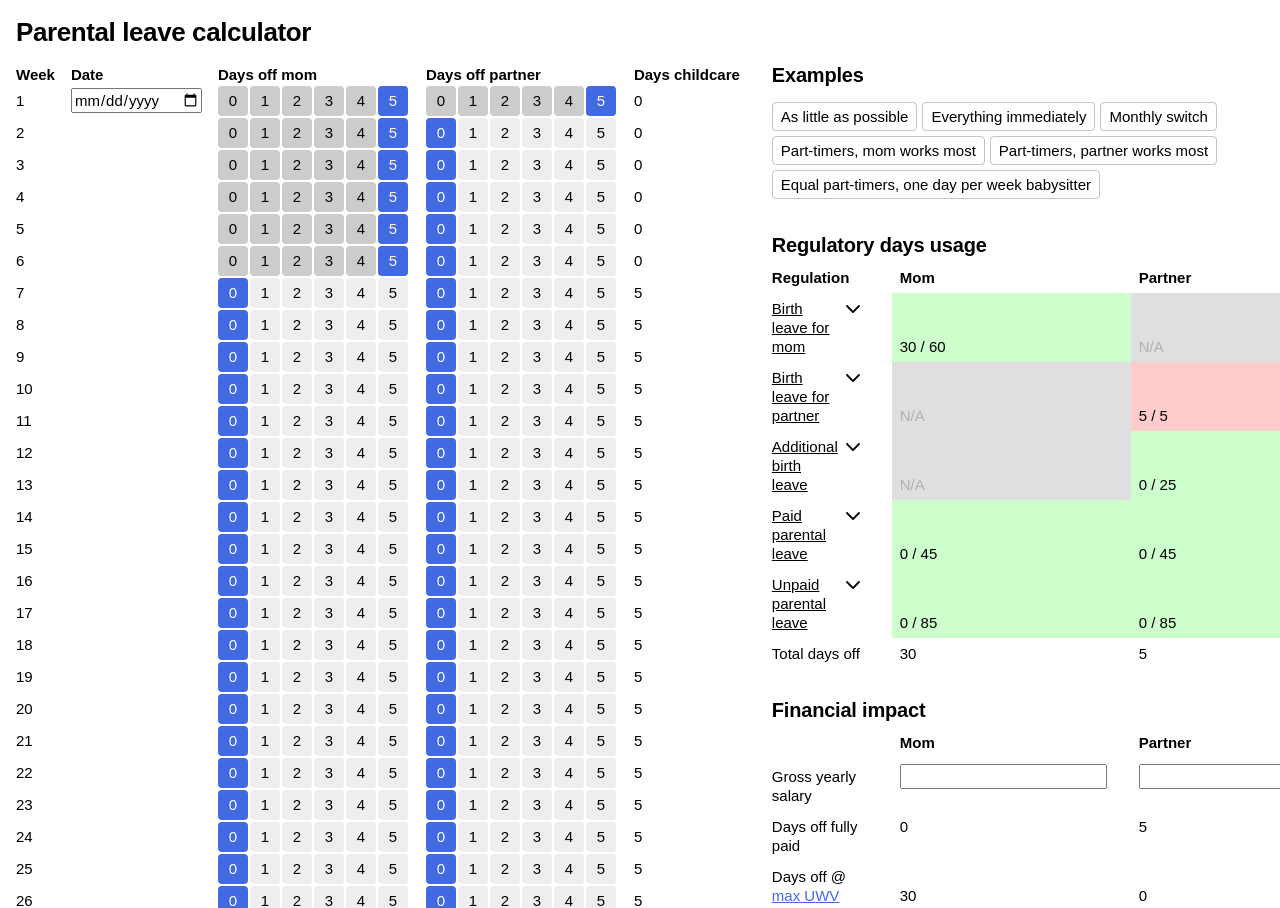
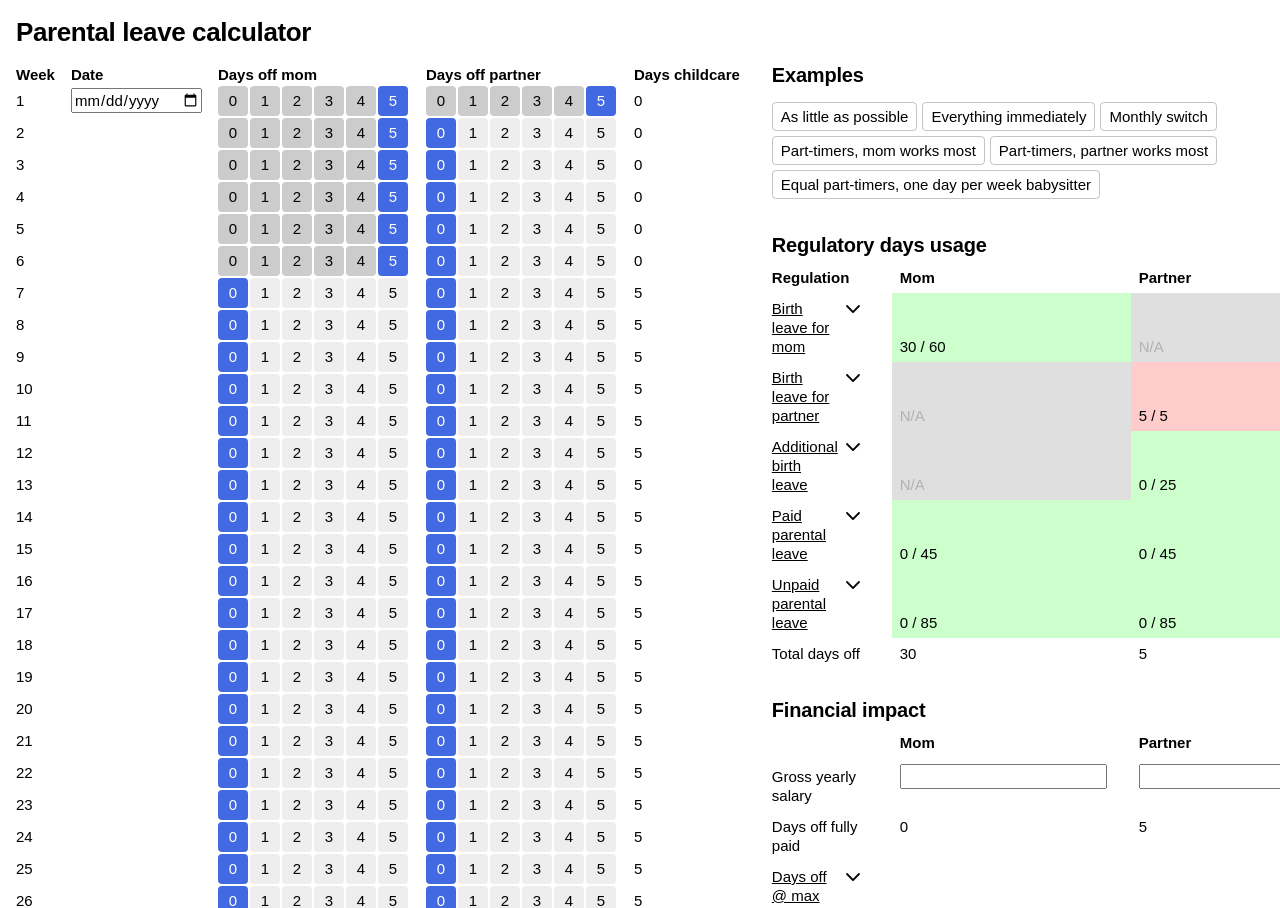
Before and after one commit to Thomas-Kuipers/verlofcalculator, a Vue app: page / in a window 1280 px wide. Shown: the top 908 px of the page. Built offline with nearby package versions, Linux system fonts and the light colour scheme.

Commit message:
Better financial info

```diff
--- a/src/components/DaysWithMissedIncome.vue
+++ b/src/components/DaysWithMissedIncome.vue
@@ -24,7 +24,7 @@ const tooltip = computed(() => {
     <td>
         <div :class="$style.container">
             <span>{{ days || 0 }}</span>
-            <Tooltip :tooltip="tooltip">
+            <Tooltip tooltip="Missed income per day">
                 <Money hide-zero :value="missedIncome" />
             </Tooltip>
         </div>
--- a/src/components/Financial.vue
+++ b/src/components/Financial.vue
@@ -5,6 +5,7 @@ import Money from '@/components/Money.vue'
 import DaysWithMissedIncome from '@/components/DaysWithMissedIncome.vue'
 import Tooltip from '@/components/Tooltip.vue'
 import { formatMoney } from '@/helpers/formatMoney'
+import RowWithInfo from '@/components/RowWithInfo.vue'
 
 const leaveStore = useLeaveStore()
 </script>
@@ -38,12 +39,7 @@ const leaveStore = useLeaveStore()
         <td>{{ leaveStore.daysOffFullyPaid(true) }}</td>
         <td>{{ leaveStore.daysOffFullyPaid(false) }}</td>
     </tr>
-    <tr>
-        <td>
-            <Tooltip :tooltip="`You get paid 100% of your own daily wage, or the maximum of UWV (${formatMoney(uwvMaximumDagloon)}), whichever is less`">
-                Days off @ <a target="_blank" href="https://www.uwv.nl/particulieren/ziek/ziek-zonder-werkgever/na-ziekmelding/detail/mijn-ziektewet-uitkering/hoe-hoog-is-mijn-ziektewet-uitkering/berekening-van-uw-dagloon#:~:text=Voor%20uw%20uitkering%20geldt%20een,de%20berekening%20van%20uw%20dagloon.">max UWV</a>
-            </Tooltip>
-        </td>
+    <RowWithInfo title="Days off @ max UWV">
         <DaysWithMissedIncome
             :normal-income="leaveStore.dailySalary(true)"
             :payout="leaveStore.payoutAtMaxUwv(true)"
@@ -56,7 +52,14 @@ const leaveStore = useLeaveStore()
             :payout="leaveStore.payoutAtMaxUwv(false)"
             :days="leaveStore.daysOffAtMaxUwv(false)"
         />
-    </tr>
+        <template #info>
+            <ul>
+                <li>You get paid 100% of your own daily wage, or the <a target="_blank" href="https://www.uwv.nl/particulieren/ziek/ziek-zonder-werkgever/na-ziekmelding/detail/mijn-ziektewet-uitkering/hoe-hoog-is-mijn-ziektewet-uitkering/berekening-van-uw-dagloon#:~:text=Voor%20uw%20uitkering%20geldt%20een,de%20berekening%20van%20uw%20dagloon.">maximum of the UWV</a> (<Money :value="uwvMaximumDagloon" />), whichever is less.</li>
+                <li v-if="leaveStore.dailySalary(true) !== null">Mom will get paid out <Money :value="leaveStore.payoutAtMaxUwv(true)" /> for each of these days. Her normal daily salary is <Money :value="leaveStore.dailySalary(true)" />, so she misses out on <Money :value="leaveStore.missedIncomeAtMaxUwv(true)" /> per day.</li>
+                <li v-if="leaveStore.dailySalary(false) !== null">The partner will get paid out <Money :value="leaveStore.payoutAtMaxUwv(false)" /> for each of these days. Their normal daily salary is <Money :value="leaveStore.dailySalary(false)" />, so they miss out on <Money :value="leaveStore.missedIncomeAtMaxUwv(false)" /> per day.</li>
+            </ul>
+        </template>
+    </RowWithInfo>
     <tr>
         <td>
             <Tooltip :tooltip="`You get paid 70% of your own daily wage, or 70% of the maximum of UWV (${formatMoney(0.7 * uwvMaximumDagloon)}), whichever is less`">
--- a/src/components/RegulationRow.vue
+++ b/src/components/RegulationRow.vue
@@ -6,19 +6,15 @@ import {
     Regulation,
     useLeaveStore
 } from '@/stores/leave'
-import { computed, ref } from 'vue'
-import TextContent from '@/components/TextContent.vue'
-import CaretDown from '@/assets/icons/caret-down.svg'
-import RowInfo from '@/components/RowInfo.vue'
+import { computed } from 'vue'
 import { formatMoney } from '@/helpers/formatMoney'
+import RowWithInfo from '@/components/RowWithInfo.vue'
 
 const props = defineProps<{
     regulation: Regulation
 }>()
 
 const leaveStore = useLeaveStore()
-const expanded = ref(false)
-const toggle = () => expanded.value = !expanded.value
 
 const salaryMom = computed(() => {
     if (!props.regulation.mom) {
@@ -37,7 +33,6 @@ const salaryMom = computed(() => {
 
     return `Mom gets paid ${formatMoney(payoutPerDay)} per day, while normally getting paid ${formatMoney(normalIncomePerDay)}, meaning she misses out on ${formatMoney(missedIncomePerDay)} per day.`
 })
-
 
 const salarySecondParent = computed(() => {
     if (!props.regulation.secondParent) {
@@ -59,19 +54,13 @@ const salarySecondParent = computed(() => {
 </script>
 
 <template>
-    <tr>
-        <td>
-            <button :class="$style.expand" @click="toggle">
-                <span>{{ regulation.title }}</span>
-                <img :src="CaretDown" alt="Arrow down" :class="$style.caret" />
-            </button>
-        </td>
+    <RowWithInfo :title="regulation.title">
         <td :class="{[$style.days]: true, [$style.maxed]: leaveStore.daysUsedByRegulation(regulation.id, true) === regulation.daysOff }" v-if="regulation.mom">{{ leaveStore.daysUsedByRegulation(regulation.id, true) }} / {{ regulation.daysOff }}</td>
         <td v-if="!regulation.mom" :class="$style.na">N/A</td>
         <td :class="{[$style.days]: true, [$style.maxed]: leaveStore.daysUsedByRegulation(regulation.id, false) === regulation.daysOff }" v-if="regulation.secondParent">{{ leaveStore.daysUsedByRegulation(regulation.id, false) }} / {{ regulation.daysOff }}</td>
         <td v-if="!regulation.secondParent" :class="$style.na">N/A</td>
-    </tr>
-    <RowInfo v-if="expanded">
+
+        <template #info>
             <p>Official title: {{ regulation.officialTitle }}</p>
             <ul>
                 <li v-for="line in regulation.description">{{ line }}</li>
@@ -79,7 +68,8 @@ const salarySecondParent = computed(() => {
                 <li v-if="salarySecondParent">{{ salarySecondParent }}</li>
             </ul>
             <p>More info on <a target="_blank" :href="regulation.url">rijksoverheid.nl</a></p>
-    </RowInfo>
+        </template>
+    </RowWithInfo>
 </template>
 
 <style lang="scss" module>
@@ -100,19 +90,4 @@ tfoot td {
 .maxed {
     background: #FCC;
 }
-
-.expand {
-    position: relative;
-    text-decoration: underline;
-    width: 100%;
-    text-align: left;
-    padding-right: 30px;
-}
-
-.caret {
-    width: 30px;
-    position: absolute;
-    right: 0;
-    top: -6px;
-}
 </style>
--- a/src/components/RowInfo.vue
+++ /dev/null
@@ -1,28 +0,0 @@
-<script setup lang="ts">
-import TextContent from '@/components/TextContent.vue'
-</script>
-
-<template>
-    <tr>
-        <td colspan="3" :class="$style.infoTd">
-            <TextContent :class="$style.info">
-                <slot />
-            </TextContent>
-        </td>
-    </tr>
-</template>
-
-<style lang="scss" module>
-@use '@/assets/scss/typography.scss';
-
-.infoTd {
-    padding: 0 !important;
-}
-
-.info {
-    padding: 16px 16px 1px;
-    margin-bottom: 24px;
-    box-shadow: 0 1px 10px rgba(0, 0, 0, 0.4);
-    border-radius: 5px;
-}
-</style>
--- /dev/null
+++ b/src/components/RowWithInfo.vue
@@ -0,0 +1,61 @@
+<script setup lang="ts">
+import TextContent from '@/components/TextContent.vue'
+import { ref } from 'vue'
+import CaretDown from '@/assets/icons/caret-down.svg'
+
+defineProps<{
+    title: string
+}>()
+
+const expanded = ref(false)
+const toggle = () => expanded.value = !expanded.value
+</script>
+
+<template>
+    <tr>
+        <td>
+            <button :class="$style.expand" @click="toggle">
+                <span>{{ title }}</span>
+                <img :src="CaretDown" alt="Arrow down" :class="$style.caret" />
+            </button>
+        </td>
+        <slot />
+    </tr>
+    <tr v-if="expanded">
+        <td colspan="3" :class="$style.infoTd">
+            <TextContent :class="$style.info">
+                <slot name="info" />
+            </TextContent>
+        </td>
+    </tr>
+</template>
+
+<style lang="scss" module>
+@use '@/assets/scss/typography.scss';
+
+.infoTd {
+    padding: 0 !important;
+}
+
+.info {
+    padding: 16px 16px 1px;
+    margin-bottom: 24px;
+    box-shadow: 0 1px 10px rgba(0, 0, 0, 0.4);
+    border-radius: 5px;
+}
+
+.expand {
+    position: relative;
+    text-decoration: underline;
+    width: 100%;
+    text-align: left;
+    padding-right: 30px;
+}
+
+.caret {
+    width: 30px;
+    position: absolute;
+    right: 0;
+    top: -6px;
+}
+</style>
--- a/src/components/TextContent.vue
+++ b/src/components/TextContent.vue
@@ -41,7 +41,7 @@ defineProps<{
 
     ul,
     ol {
-        margin-bottom: 16px;
+        margin-bottom: 24px;
         margin-top: 8px;
         list-style: disc;
     }
--- a/src/components/Tooltip.vue
+++ b/src/components/Tooltip.vue
@@ -14,7 +14,7 @@ function onMouseEnter() {
         visible.value = true
         const rect = target.value.getBoundingClientRect()
         position.value = {
-            x: Math.min(window.innerWidth - 150, rect.left + (rect.width / 2)),
+            x: rect.left + (rect.width / 2),
             y: rect.top + window.scrollY
         }
     }
```
Lines whose indentation alone changed are shown as unchanged.
